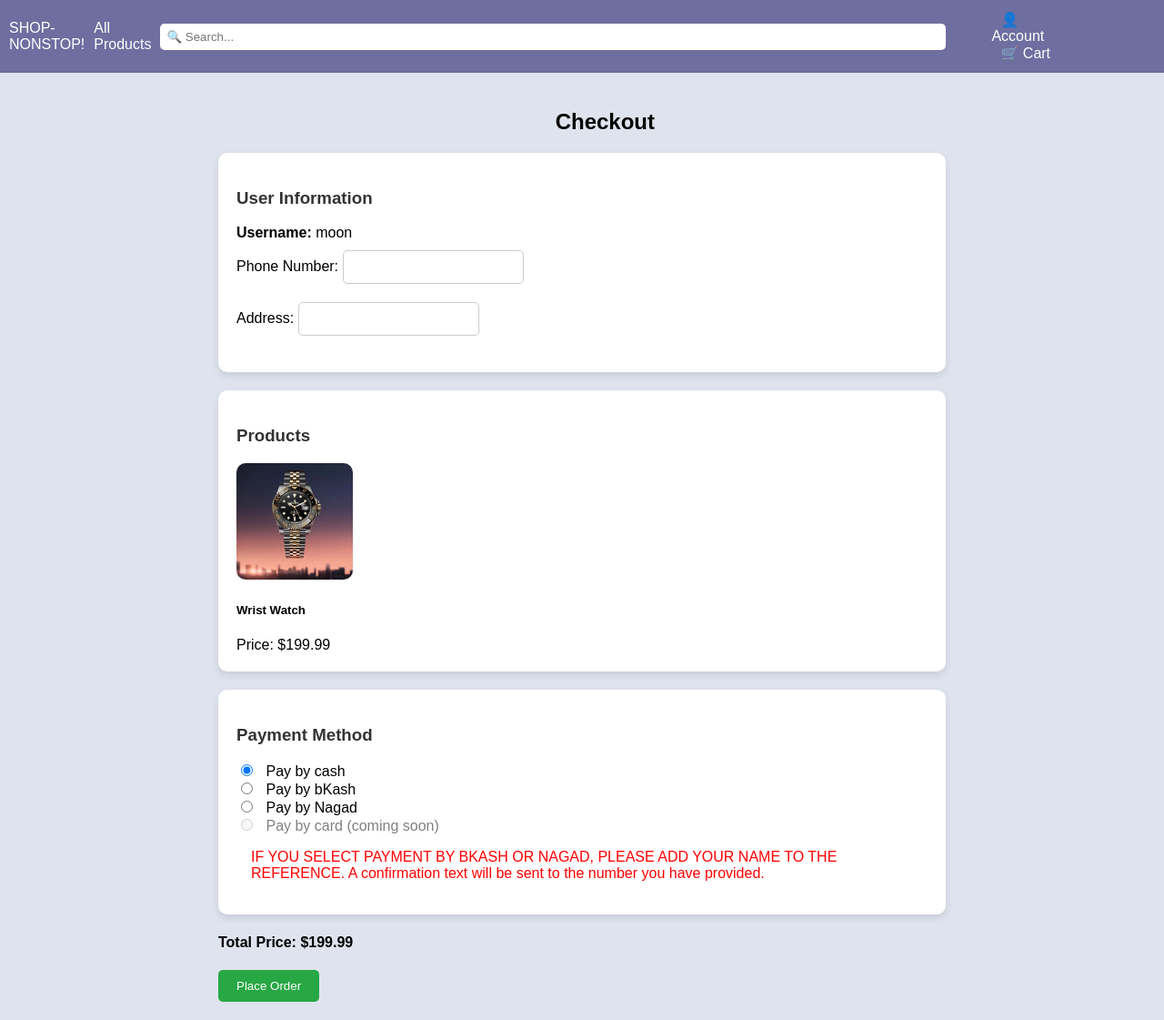
After one commit to 0ofpro/E-commerce-Website, a Flask app: page /checkout in a window 1280 px wide. The commit adds this page. Shown: the whole page at 91% size. Run offline with Flask 3, Linux system fonts and the light colour scheme; a user stored in the database is signed in.

Commit message:
Implementing Checkout and Payment features.

```diff
--- a/app/routes.py
+++ b/app/routes.py
@@ -1,6 +1,6 @@
 from app import app, db
 from flask import render_template, request, redirect, url_for,flash,session,send_from_directory,abort,jsonify
-from app.models import Items,User,UserPreference, RatingReview,Wishlist,Cart
+from app.models import Items, Order,User,UserPreference, RatingReview,Wishlist,Cart
 from sqlalchemy.sql import text,or_
 from math import ceil
 
@@ -319,3 +319,78 @@ def remove_from_cart(item_id):
             flash('Please log in to remove items from your cart.', 'error')
 
         return redirect(url_for('cart'))
+
+
+@app.route('/checkout', methods=['GET', 'POST'])
+def checkout():
+    if 'username' not in session:
+        flash('Please login to proceed to checkout', 'error')
+        return redirect(url_for('login'))
+
+    username = session.get('username')
+    user = User.query.filter_by(username=username).first()
+
+    if request.method == 'POST':
+        phone = request.form['phone']
+        address = request.form['address']
+        # Assuming cart_items and total_price calculation happens before this point
+        cart_items = Cart.query.filter_by(user_id=user.id).all()
+        total_price = sum(item.price for item in cart_items)  # You'll need to adjust based on your actual model
+
+        # Create and save the order
+        order = Order(user_id=user.id, phone=phone, address=address, total_price=total_price)
+        db.session.add(order)
+        db.session.commit()
+
+        # Assuming redirection to a payment or confirmation page
+        # return redirect(url_for('order_confirmation'))  # Assuming an order_confirmation function exists
+
+    cart_items = Cart.query.filter_by(user_id=user.id).all()
+    cart_products = [Items.query.filter_by(Item_ID=item.item_id).first() for item in cart_items]
+    total_price = sum(item.price for item in cart_products)
+
+    return render_template('checkout.html', user=user, cart_products=cart_products, total_price=total_price)
+
+
+@app.route('/place_order', methods=['POST'])
+def place_order():
+    # Retrieve user_id from session
+    username = session.get('username')
+    user = User.query.filter_by(username=username).first()
+    user_id=user.id
+    if user_id is None:
+        # Redirect to login if user_id not found in session
+        return redirect(url_for('login'))
+
+    phone = request.form['phone']
+    address = request.form['address']
+
+    # Calculate total_price from cart items
+    cart_items = Cart.query.filter_by(user_id=user_id).all()
+    total_price = sum(item.item.price for item in cart_items)  # Make sure this line matches your models
+
+    # Correctly passing user_id to the Order constructor
+    order = Order(user_id=user_id, phone=phone, address=address, total_price=total_price)
+    db.session.add(order)
+
+    # Retrieve cart items for the user
+    cart_items = Cart.query.filter_by(user_id=user_id).all()
+
+    # Add items to the order and clear the cart
+    for cart_item in cart_items:
+        # Find the actual item instance based on cart_item.item_id
+        item = Items.query.filter_by(Item_ID=cart_item.item_id).first()
+        if item:
+            order.items.append(item)
+
+        # Remove the item from the cart
+        db.session.delete(cart_item)
+
+    db.session.commit()
+
+    return redirect(url_for('order_confirmation', order_id=order.id))
+
+@app.route('/order_confirmation/<int:order_id>')
+def order_confirmation(order_id):
+    order = Order.query.get_or_404(order_id)
+    return render_template('order_confirmation.html', order=order)
--- a/app/templates/base.html
+++ b/app/templates/base.html
@@ -73,12 +73,8 @@
              justify-content: flex-end;
              max-width: 60%;
         }
-        p {
-            display: flex;
-            justify-content: flex-end;
-            margin-left: -20px;
-            max-width: 60%;
-       }
+
+
 
 
        .signup-container {
--- /dev/null
+++ b/app/templates/checkout.html
@@ -0,0 +1,137 @@
+{% extends 'base.html' %}
+
+{% block content %}
+<title>Checkout</title>
+<style>
+    .container {
+        max-width: 800px;
+        margin: auto;
+        padding: 20px;
+    }
+    .card {
+        background-color: #ffffff;
+        border-radius: 10px;
+        box-shadow: 0 4px 8px rgba(0, 0, 0, 0.1);
+        margin-bottom: 20px;
+        padding: 20px;
+    }
+    .card h3, .card-title {
+        color: #333;
+    }
+    .media img {
+        border-radius: 10px;
+        object-fit: cover;
+    }
+    .form-control {
+        margin-bottom: 10px;
+        padding: 10px;
+        border-radius: 5px;
+        border: 1px solid #ccc;
+    }
+    .btn-success {
+        background-color: #28a745;
+        color: white;
+        padding: 10px 20px;
+        border: none;
+        border-radius: 5px;
+        cursor: pointer;
+    }
+    .btn-success:hover {
+        background-color: #218838;
+    }
+    .form-check-input {
+        margin-right: 10px;
+    }
+    .form-check-label {
+        margin-bottom: 10px;
+    }
+    .user-info-section {
+        display: flex;
+        flex-direction: column;
+    }
+    .user-info-section > div {
+        margin-bottom: 10px;
+    }
+</style>
+
+<div class="container mt-5">
+    <h2 class="mb-4">Checkout</h2>
+    <form method="POST" action="{{ url_for('place_order') }}">
+
+        <!-- User Information Section -->
+        <div class="card">
+            <h3>User Information</h3>
+            <div class="user-info-section">
+                <div>
+                    <strong>Username:</strong> {{ user.username }}
+                </div>
+                <div>
+                    <label for="phone">Phone Number:</label>
+                    <input type="text" class="form-control" id="phone" name="phone" required>
+                </div>
+                <div>
+                    <label for="address">Address:</label>
+                    <input type="text" class="form-control" id="address" name="address" required>
+                </div>
+            </div>
+        </div>
+
+        <!-- Products Section -->
+        <div class="card">
+            <h3>Products</h3>
+            {% for item in cart_products %}
+            <div class="media mb-3">
+                <img src="{{ item.pic }}" class="mr-3" alt="{{ item.name }}" style="width: 128px; height: 128px;">
+                <div class="media-body">
+                    <h5 class="mt-0">{{ item.name }}</h5>
+                    Price: ${{ item.price }}
+                </div>
+            </div>
+            {% endfor %}
+        </div>
+
+
+        <!-- Payment Method Section -->
+        <div class="card mb-3" style="background-color: white;">
+            <div class="card-body">
+                <h3 class="card-title">Payment Method</h3>
+                <div class="form-check">
+                    <input class="form-check-input" type="radio" name="paymentMethod" id="payByCash" value="cash" checked>
+                    <label class="form-check-label" for="payByCash">
+                        Pay by cash
+                    </label>
+                </div>
+                <div class="form-check">
+                    <input class="form-check-input" type="radio" name="paymentMethod" id="payByBkash" value="bkash">
+                    <label class="form-check-label" for="payByBkash">
+                        Pay by bKash
+                    </label>
+                </div>
+                <div class="form-check">
+                    <input class="form-check-input" type="radio" name="paymentMethod" id="payByNagad" value="nagad">
+                    <label class="form-check-label" for="payByNagad">
+                        Pay by Nagad
+                    </label>
+                </div>
+                <div class="form-check">
+                    <input class="form-check-input" type="radio" name="paymentMethod" id="payByCard" value="card" disabled>
+                    <label class="form-check-label" for="payByCard" style="color: grey;">
+                        Pay by card (coming soon)
+                    </label>
+                </div>
+                <div style="margin-left: +1rem;"> <!-- Adjust the margin here -->
+                    <p style="color: red;">
+                        IF YOU SELECT PAYMENT BY BKASH OR NAGAD, PLEASE ADD YOUR NAME TO THE REFERENCE. A confirmation text will be sent to the number you have provided.
+                    </p>
+                </div>
+            </div>
+        </div>
+
+        <!-- Total Price and Place Order Button Section -->
+        <div class="d-flex justify-content-between align-items-center">
+            <h4>Total Price: ${{ total_price }}</h4>
+            <button type="submit" class="btn btn-success">Place Order</button>
+        </div>
+    </form>
+</div>
+{% endblock %}
```
Also changed, not shown: app/models.py (+20 -0 lines), app/templates/cart.html (+19 -0 lines), app/templates/order_confirmation.html (added, +11 -0 lines), instance/ecommerce.db.
